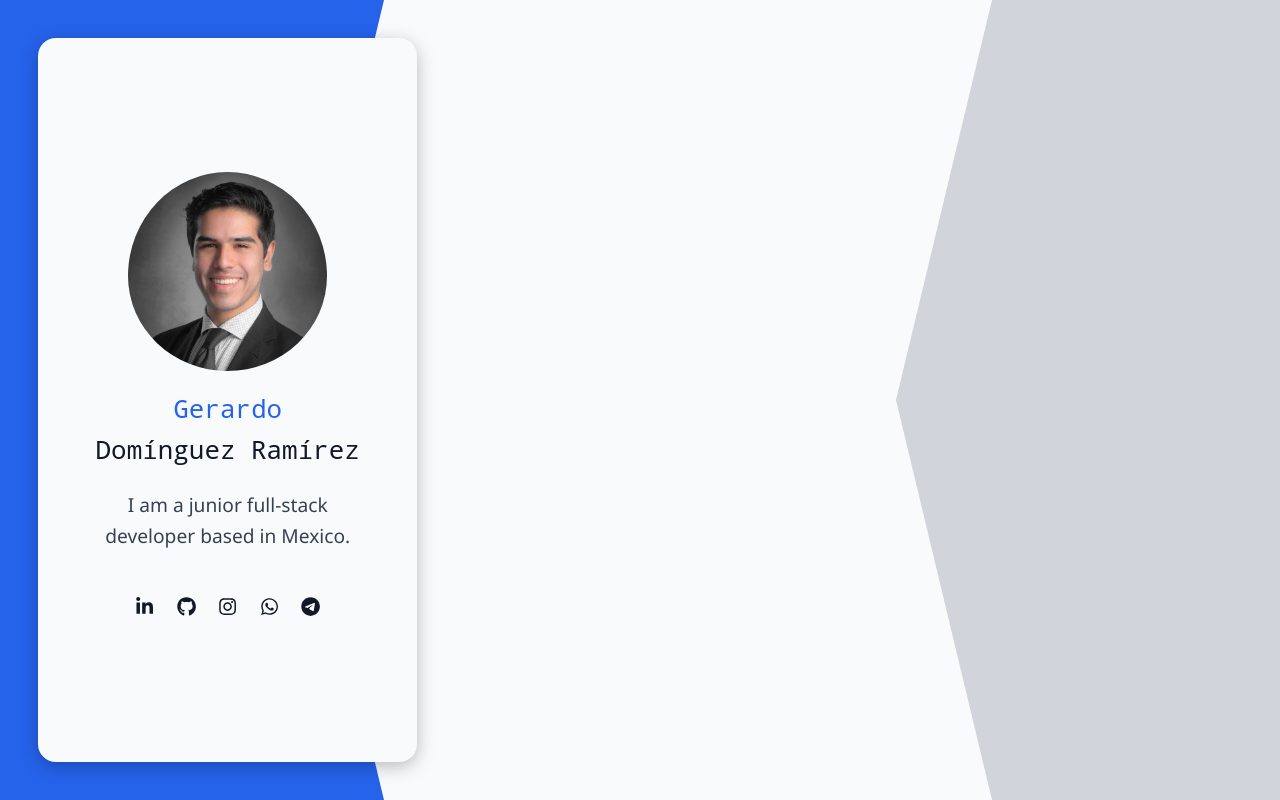
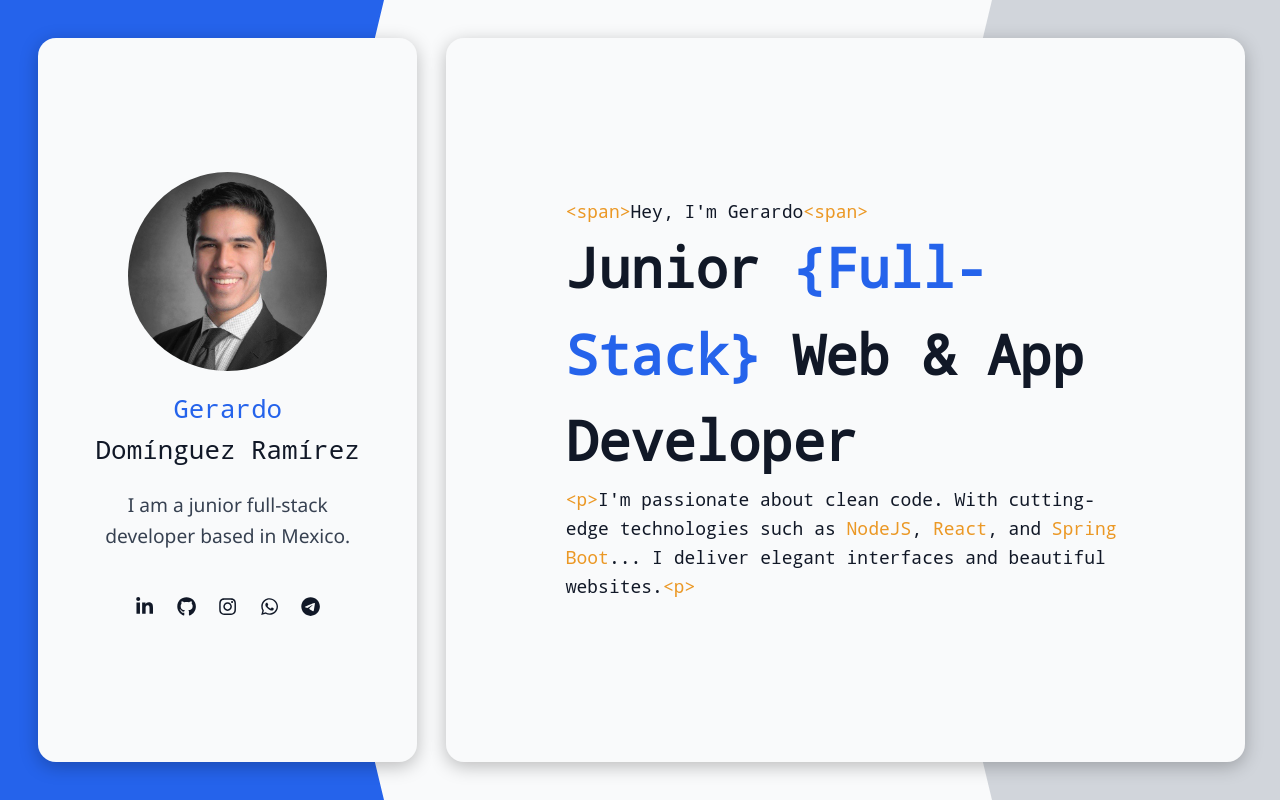
Before and after one commit to curbsidenigma/portfolio, a React (Vite) app: page / in a window 1280 px wide. Built offline with nearby package versions, Linux system fonts and the light colour scheme; a web font is replaced by a local one.

Commit message:
feat(ui): add hero card
* feat(hero): create hero component

Creates Hero component and styles module.

* feat(hero): add hero basic content

Adds a greeting, title and description to the Hero component.

- Sets styles to the Hero component.
- Introduces a new accent color to be tested.

```diff
--- a/src/App.jsx
+++ b/src/App.jsx
@@ -1,11 +1,13 @@
 import Background from './components/Background';
 import Header from './components/Header';
+import Hero from './components/Hero';
 
 function App() {
   return (
     <>
       <Background>
         <Header />
+        <Hero />
       </Background>
     </>
   );
--- /dev/null
+++ b/src/components/Hero/Hero.module.scss
@@ -0,0 +1,49 @@
+section.hero {
+  position: absolute;
+  top: 3vw;
+  left: calc(100vw / 3 + 1.5vw);
+  width: calc(100vw * 2 / 3 - 4.25vw);
+  height: calc(100vh - 6vw);
+
+  .heroCard {
+    width: 100%;
+    height: 100%;
+    border-radius: 1rem;
+    background-color: var(--color-background);
+    box-shadow: var(--shadow-card);
+
+    .heroContent {
+      overflow-y: auto;
+      display: flex;
+      flex-direction: column;
+      height: 100%;
+      padding: 15%;
+
+      .contentWrapper {
+        display: flex;
+        flex-direction: column;
+        margin: auto 0;
+
+        p.greeting {
+          font-family: var(--font-mono);
+        }
+
+        h1 {
+          font-family: var(--font-mono);
+          font-size: 3rem;
+          span.role {
+            color: var(--color-primary);
+          }
+        }
+
+        p.description {
+          font-family: 'Google Sans Code', var(--font-mono);
+        }
+
+        span.tag {
+          color: #eb9825;
+        }
+      }
+    }
+  }
+}
--- /dev/null
+++ b/src/components/Hero/index.jsx
@@ -0,0 +1,36 @@
+import styles from './Hero.module.scss';
+
+function Hero() {
+  return (
+    <>
+      <section className={styles.hero}>
+        <div className={styles.heroCard}>
+          <div className={styles.heroContent}>
+            <div className={styles.contentWrapper}>
+              <p className={styles.greeting}>
+                <span className={styles.tag}>{'<span>'}</span>
+                Hey, I'm Gerardo
+                <span className={styles.tag}>{'<span>'}</span>
+              </p>
+              <h1>
+                Junior <span className={styles.role}>{'{Full-Stack}'}</span> Web
+                & App Developer
+              </h1>
+              <p className={styles.description}>
+                <span className={styles.tag}>{'<p>'}</span>
+                I'm passionate about clean code. With cutting-edge technologies
+                such as <span className={styles.tag}>NodeJS</span>,{' '}
+                <span className={styles.tag}>React</span>, and{' '}
+                <span className={styles.tag}>Spring Boot</span>... I deliver
+                elegant interfaces and beautiful websites.
+                <span className={styles.tag}>{'<p>'}</span>
+              </p>
+            </div>
+          </div>
+        </div>
+      </section>
+    </>
+  );
+}
+
+export default Hero;
```
